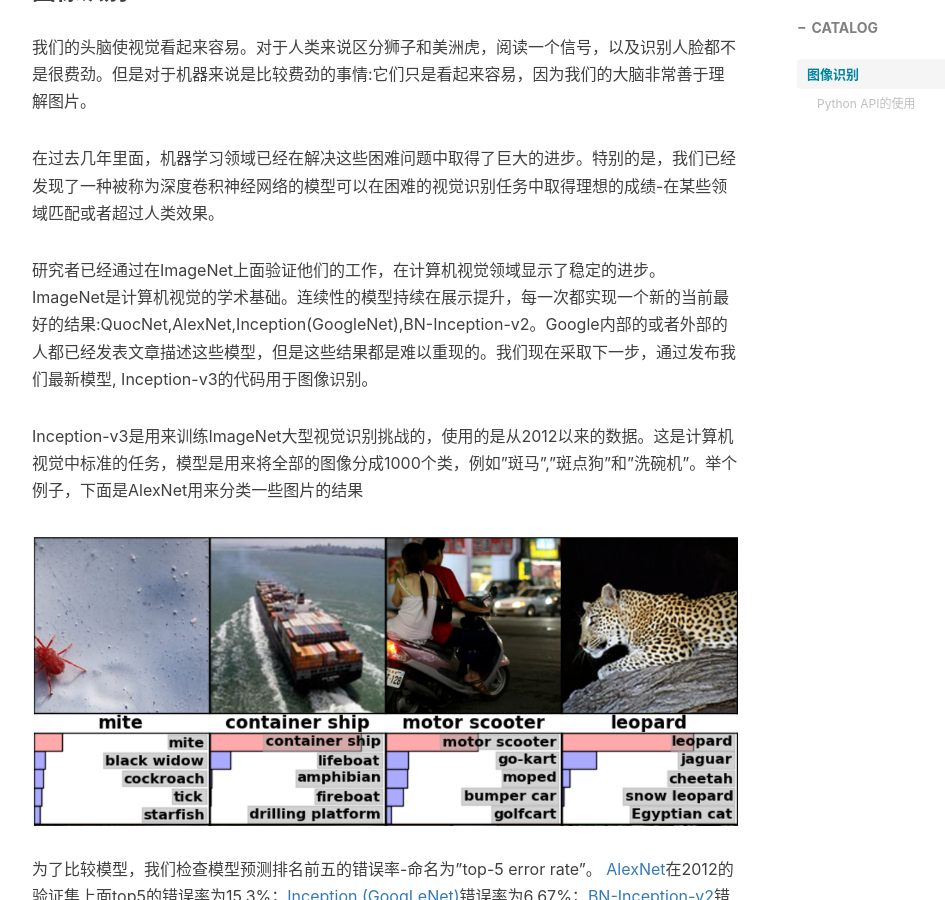
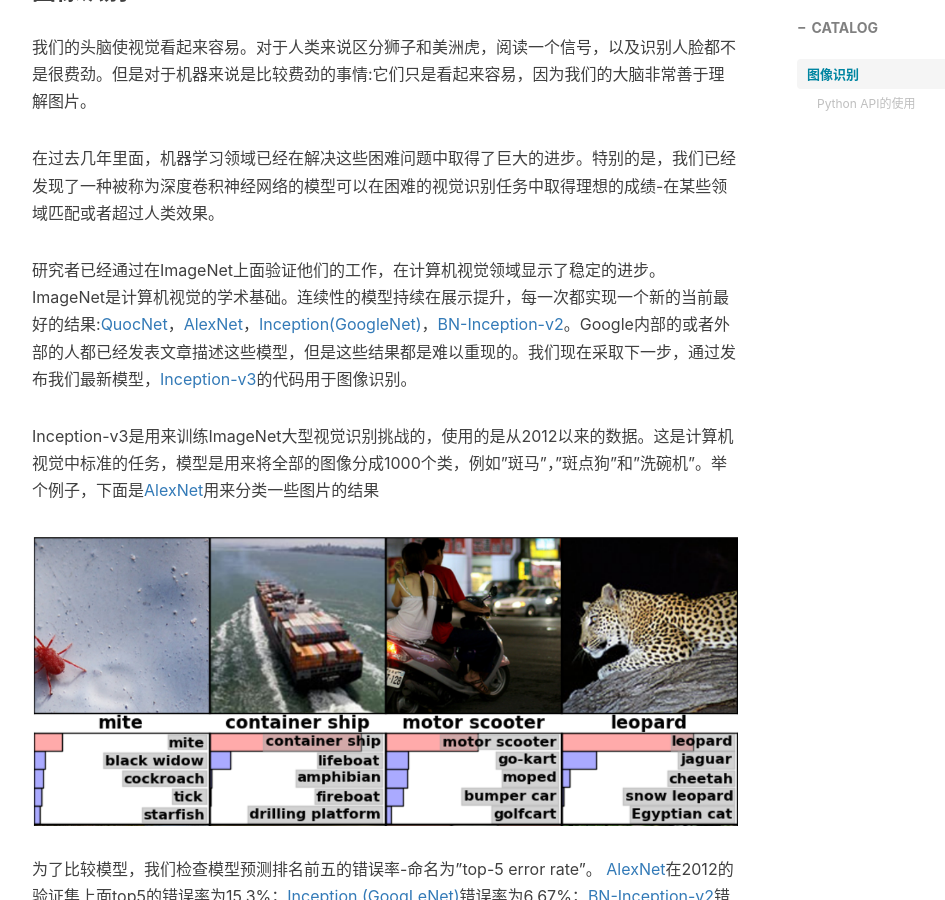
Before and after one commit to kunmei/blog, a Jekyll site: the page built from _posts/2018-04-09-图像识别.md, in a window 1280 px wide and 900 px high, scrolled down 595 px. Shown: the whole window, without its empty margins (233-1178 px from the left). Built offline with Jekyll 4.4.1, drawn with Linux system fonts in a browser that asks for light colours; nearby versions of some CDN libraries; comment, search, counter and statistics services are not loaded; some of the changed lines change nothing that is shown.

Commit message:
modify blog

```diff
--- a/_posts/2018-04-09-图像识别.md
+++ b/_posts/2018-04-09-图像识别.md
@@ -15,9 +15,9 @@ tags:
 在过去几年里面，机器学习领域已经在解决这些困难问题中取得了巨大的进步。特别的是，我们已经发现了一种被称为深度卷积神经网络的模型可以在困难的视觉识别任务中取得理想的成绩-在某些领域匹配或者超过人类效果。
 
 研究者已经通过在ImageNet上面验证他们的工作，在计算机视觉领域显示了稳定的进步。
-ImageNet是计算机视觉的学术基础。连续性的模型持续在展示提升，每一次都实现一个新的当前最好的结果:QuocNet,AlexNet,Inception(GoogleNet),BN-Inception-v2。Google内部的或者外部的人都已经发表文章描述这些模型，但是这些结果都是难以重现的。我们现在采取下一步，通过发布我们最新模型, Inception-v3的代码用于图像识别。
+ImageNet是计算机视觉的学术基础。连续性的模型持续在展示提升，每一次都实现一个新的当前最好的结果:[QuocNet](https://static.googleusercontent.com/media/research.google.com/en//archive/unsupervised_icml2012.pdf)，[AlexNet](https://www.cs.toronto.edu/~fritz/absps/imagenet.pdf)，[Inception(GoogleNet)](https://arxiv.org/abs/1409.4842)，[BN-Inception-v2](https://arxiv.org/abs/1502.03167)。Google内部的或者外部的人都已经发表文章描述这些模型，但是这些结果都是难以重现的。我们现在采取下一步，通过发布我们最新模型，[Inception-v3](https://arxiv.org/abs/1512.00567)的代码用于图像识别。
 
-Inception-v3是用来训练ImageNet大型视觉识别挑战的，使用的是从2012以来的数据。这是计算机视觉中标准的任务，模型是用来将全部的图像分成1000个类，例如"斑马","斑点狗"和"洗碗机"。举个例子，下面是AlexNet用来分类一些图片的结果
+Inception-v3是用来训练ImageNet大型视觉识别挑战的，使用的是从2012以来的数据。这是计算机视觉中标准的任务，模型是用来将全部的图像分成1000个类，例如"斑马"，"斑点狗"和"洗碗机"。举个例子，下面是[AlexNet](https://www.cs.toronto.edu/~fritz/absps/imagenet.pdf)用来分类一些图片的结果
 
 ![AlexNet](/blog/img/in_post/AlexClassification.png)
 
```
